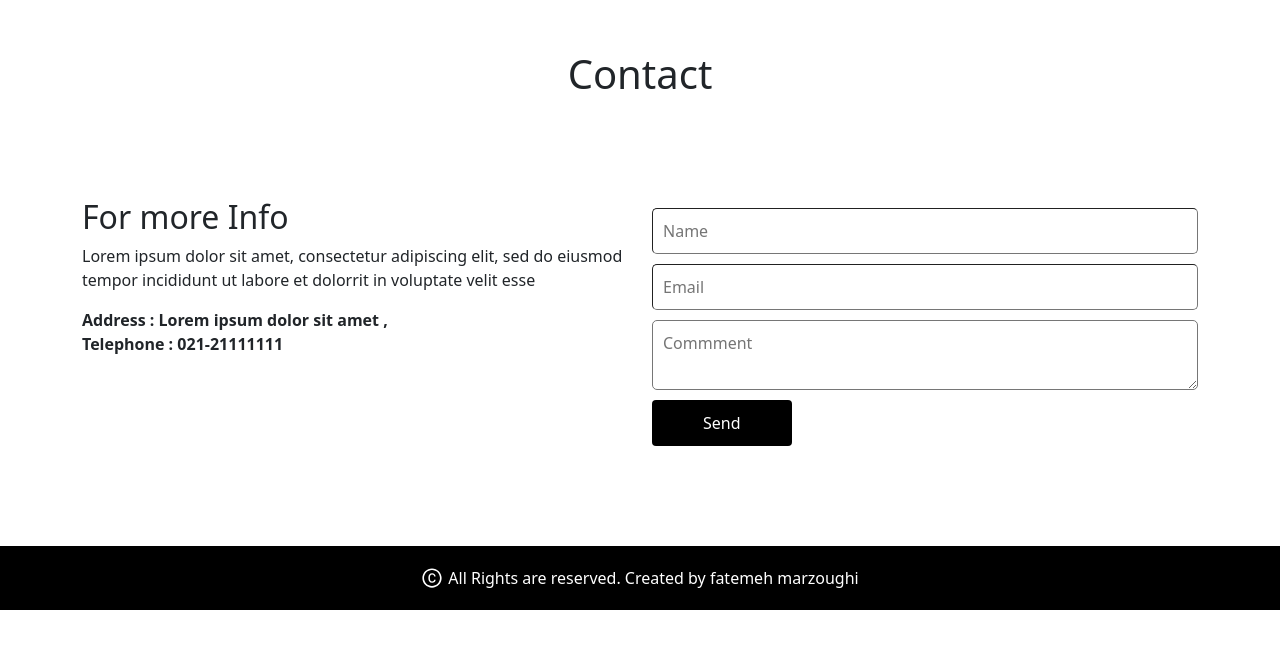
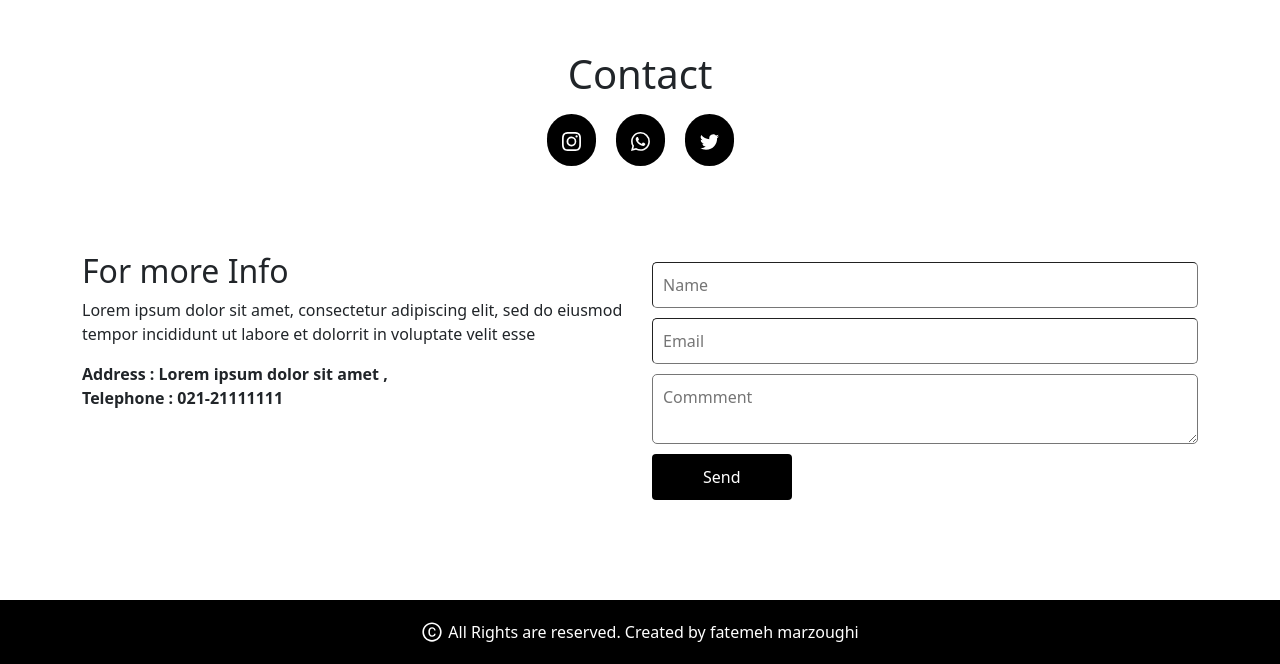
Before and after one commit to fatemehmarzoughi/MySite, a React (Create React App) app: page / in a window 1280 px wide. Shown: the part 3435-4099 px from the top of the page. Before the commit the page ends 4045 px from the top, so only its background shows below. Built offline with nearby package versions, Linux system fonts and the light colour scheme.

Commit message:
created the social media btns

```diff
--- a/src/components/contact.js
+++ b/src/components/contact.js
@@ -3,7 +3,8 @@ import { Heading } from "./heading"
 export function Contact(){
     return(
         <div className="container contact-container" id="contact">
-            <Heading title="Contact" />
+            <Heading title="Contact" isContact={true} />
+
             <div className="row">
                 <div className="col">
                     <h2>For more Info</h2>
--- a/src/components/heading.js
+++ b/src/components/heading.js
@@ -1,7 +1,20 @@
+import { BsInstagram, BsWhatsapp, BsTwitter } from 'react-icons/bs';
+
+
 export function Heading(props){
     return(
         <div className="container heading">
             <h1>{props.title}</h1>
+            <>
+            {props.isContact ?
+            <div className="socialLinks">
+                <a href="#contact"><BsInstagram size={19} className="socialIcon" /></a>
+                <a href="#contact"><BsWhatsapp size={19} className="socialIcon" /></a>
+                <a href="#contact"><BsTwitter size={19} className="socialIcon" /></a>
+            </div>
+            :
+            <div></div>}
+            </>
         </div>
     )
 }
--- a/src/scss/pageStyles/heading.scss
+++ b/src/scss/pageStyles/heading.scss
@@ -3,3 +3,32 @@
     margin-bottom: 100px;
     text-align: center;
 }
+
+.socialLinks{
+    height: auto;
+    margin-top: 30px;
+    a{
+       padding : 15px;
+       background: $mainColor;
+       border-radius: 60px;
+       text-align: center;
+       margin: 10px;
+       color: $white;
+       .socialIcon{
+           text-align: center;
+           padding : 0px;
+           margin : auto
+       }
+       &:hover{
+           animation : grow 500ms ;
+       }
+    }
+}
+
+@keyframes grow {
+    0% { padding : 15px}
+    25% { padding : 20px}
+    50% { padding : 25px}
+    75% { padding : 20px}
+    100% { padding : 15px}
+}
```
Also changed, not shown: 1 other file (tests, documents, lock files or other folders).
